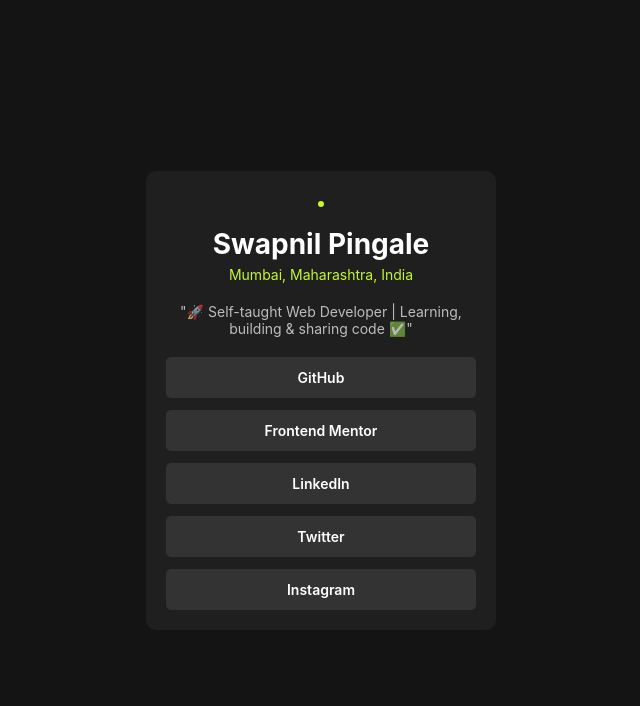
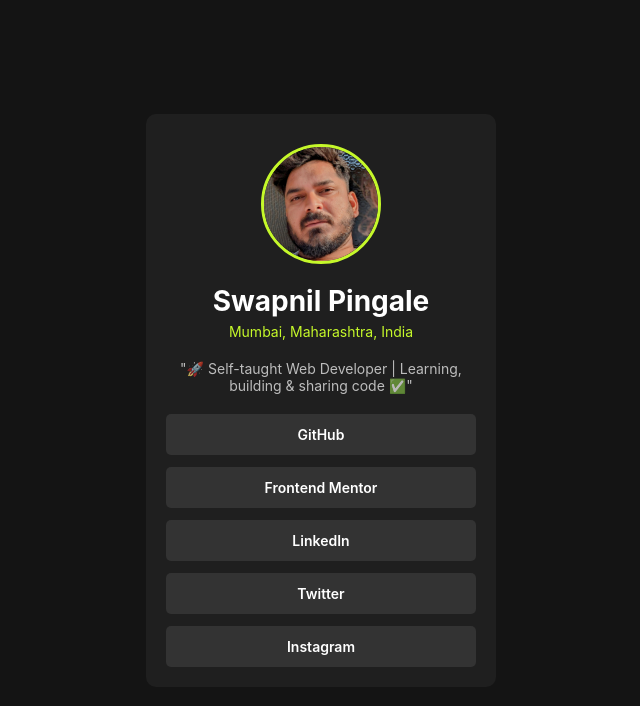
Before and after one commit to swapnil-pingale-dev/Social-links-profile, a plain HTML site: page index.html in a window 1280 px wide. Shown: the whole page, without its empty margins (319-959 px from the left). Drawn offline with Linux system fonts and the light colour scheme.

Commit message:
Add New Profile Photo Link

```diff
--- a/index.html
+++ b/index.html
@@ -8,7 +8,7 @@
   </head>
   <body>
     <div class="social-link-card">
-      <img src="Images/profile-photo.jpg" alt="" class="dev-profile-photo" />
+      <img src="Images/Profile Photo.webp" alt="" class="dev-profile-photo" />
       <div>
         <h2 class="dev-name">Swapnil Pingale</h2>
         <p class="location">Mumbai, Maharashtra, India</p>
```
